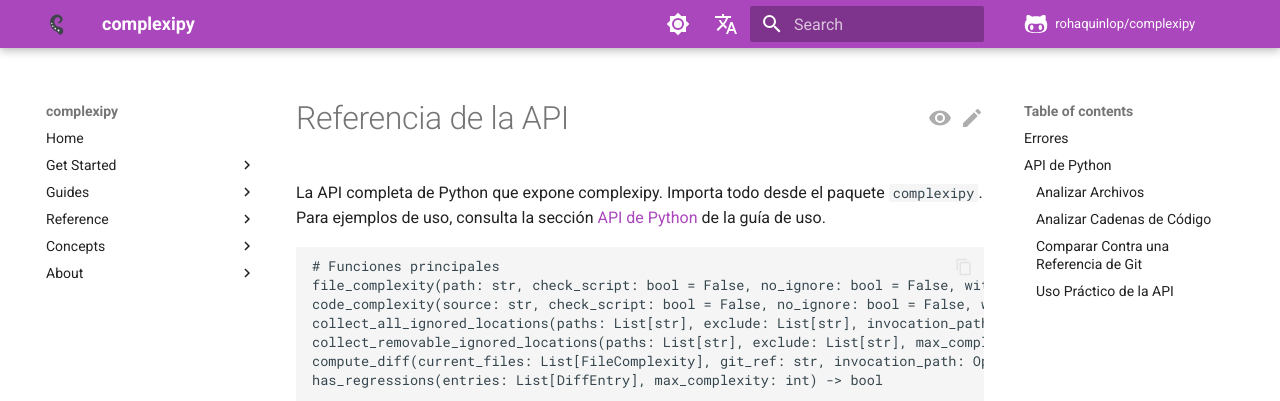
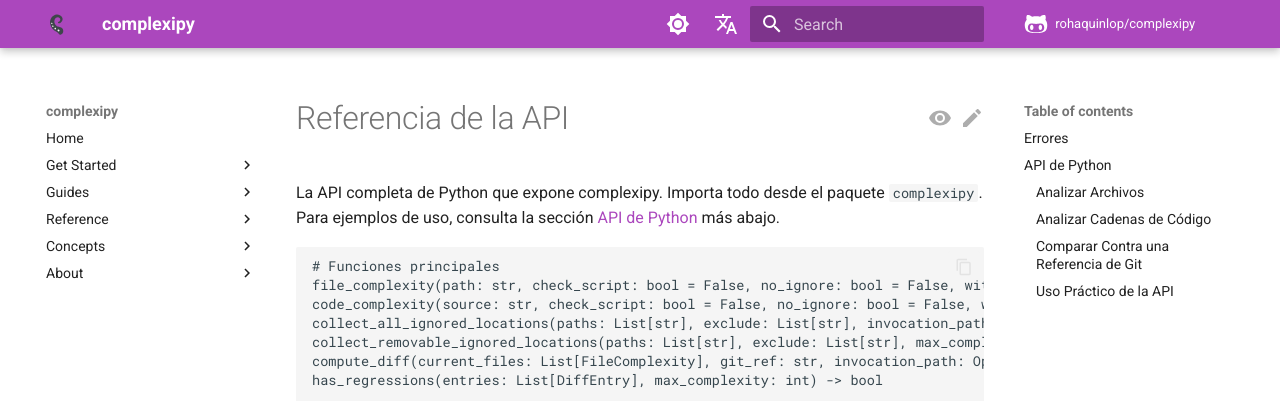
Before and after one commit to rohaquinlop/complexipy, an MkDocs documentation site: the page built from docs/es/api-reference.md, in a window 1280 px wide and 900 px high. Shown: the top 401 px of the window. Built offline with MkDocs 1.6.1 and Material for MkDocs 9.7.7, drawn with Linux system fonts in a browser that asks for light colours; comment, search, counter and statistics services are not loaded.

Commit message:
docs(api): point the intro at the Python API section on the same page

````diff
--- a/docs/es/api-reference.md
+++ b/docs/es/api-reference.md
@@ -2,7 +2,7 @@
 
 La API completa de Python que expone complexipy. Importa todo desde el paquete
 `complexipy`. Para ejemplos de uso, consulta la sección
-[API de Python](#api-de-python) de la guía de uso.
+[API de Python](#api-de-python) más abajo.
 
 ```text
 # Funciones principales
````
Also changed, not shown: docs/api-reference.md (+1 -1 lines).
